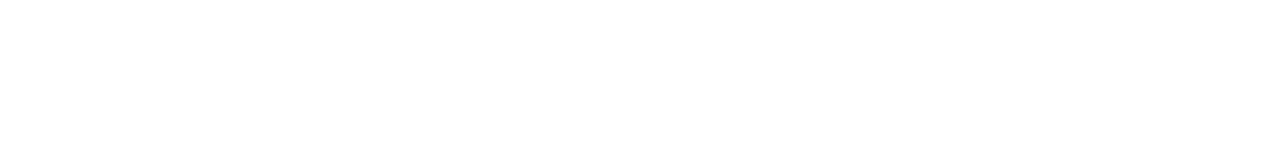
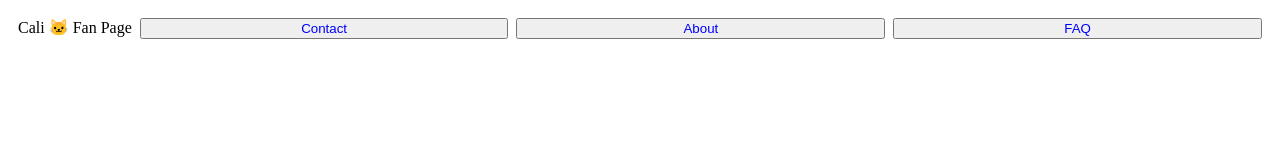
Before and after one commit to hotjared/landing-page, a plain HTML site: page index.html in a window 1280 px wide. Drawn offline with Linux system fonts and the light colour scheme.

```diff
--- a/index.html
+++ b/index.html
@@ -5,9 +5,14 @@
     <meta http-equiv="X-UA-Compatible" content="IE=edge">
     <meta name="viewport" content="width=device-width, initial-scale=1.0">
     <link rel="stylesheet" href="styles.css">
-    <title>Landing</title>
+    <title>Cali</title>
 </head>
 <body>
-
+    <div class="header">
+        Cali 🐱 Fan Page
+        <button class="clickme">Contact</button>
+        <button class="clickme">About</button>
+        <button class="clickme">FAQ</button>
+    </div>
 </body>
 </html>
--- a/styles.css
+++ b/styles.css
@@ -0,0 +1,12 @@
+.header {
+    display: flex;
+    padding: 10px;
+    gap: 8px;
+}
+
+.clickme {
+    color: blue;
+    flex: 1;
+    justify-content: space-around;
+    flex-direction: row-reverse;
+}
```
Also changed, not shown: 7 other files.
